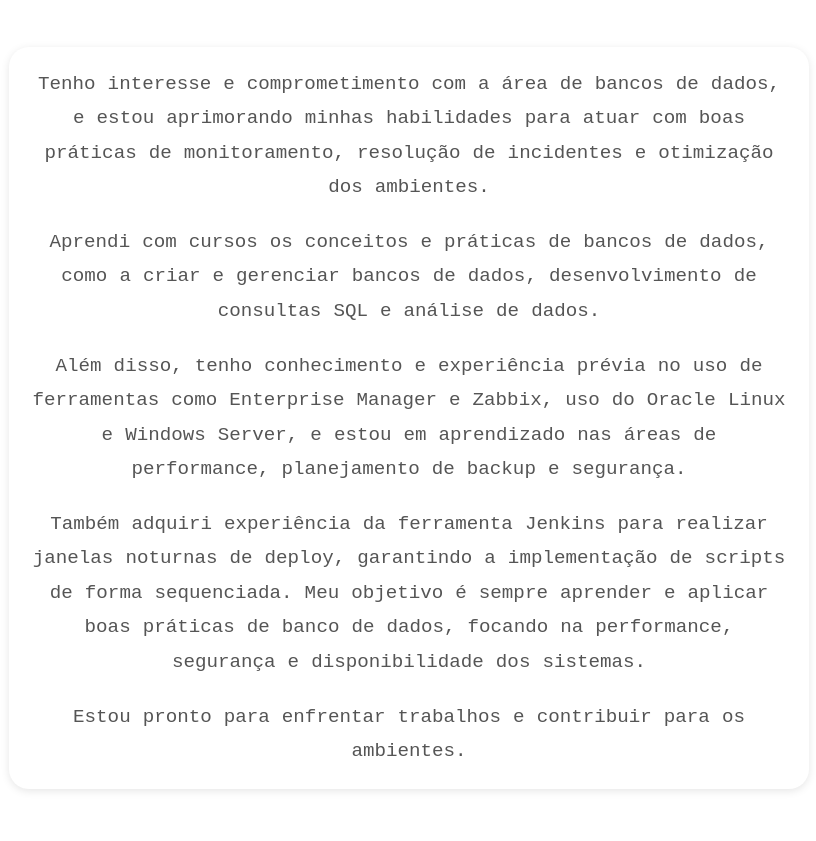
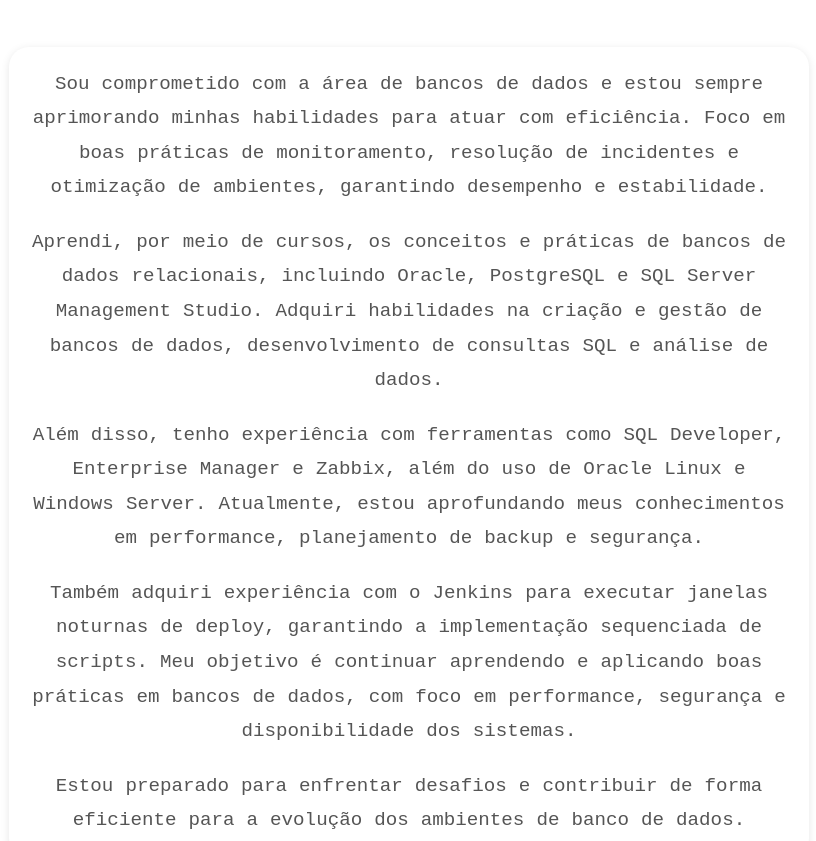
Before and after one commit to ribeiroarley/learning-projects-portfolio, a plain HTML site: page about.html in a window 1280 px wide. Shown: the part 677-1518 px from the top of the page, without its empty margins (231-1047 px from the left). Drawn offline with Linux system fonts and the light colour scheme.

Commit message:
update-narrative-text

```diff
--- a/about.html
+++ b/about.html
@@ -32,19 +32,19 @@
             <img src="img/arleydba.jpg" alt="Foto de Arley" class="profile-pic">
             <div class="text-block">
                 <p class="narrative-text">
-                    Tenho interesse e comprometimento com a área de bancos de dados, e estou aprimorando minhas habilidades para atuar com boas práticas de monitoramento, resolução de incidentes e otimização dos ambientes.
+                    Sou comprometido com a área de bancos de dados e estou sempre aprimorando minhas habilidades para atuar com eficiência. Foco em boas práticas de monitoramento, resolução de incidentes e otimização de ambientes, garantindo desempenho e estabilidade.
                 </p>
                 <p class="narrative-text">
-                    Aprendi com cursos os conceitos e práticas de bancos de dados, como a criar e gerenciar bancos de dados, desenvolvimento de consultas SQL e análise de dados.
+                    Aprendi, por meio de cursos, os conceitos e práticas de bancos de dados relacionais, incluindo Oracle, PostgreSQL e SQL Server Management Studio. Adquiri habilidades na criação e gestão de bancos de dados, desenvolvimento de consultas SQL e análise de dados.
                 </p>
                 <p class="narrative-text">
-                    Além disso, tenho conhecimento e experiência prévia no uso de ferramentas como Enterprise Manager e Zabbix, uso do Oracle Linux e Windows Server, e estou em aprendizado nas áreas de performance, planejamento de backup e segurança.
+                    Além disso, tenho experiência com ferramentas como SQL Developer, Enterprise Manager e Zabbix, além do uso de Oracle Linux e Windows Server. Atualmente, estou aprofundando meus conhecimentos em performance, planejamento de backup e segurança.
                 </p>
                 <p class="narrative-text">
-                    Também adquiri experiência da ferramenta Jenkins para realizar janelas noturnas de deploy, garantindo a implementação de scripts de forma sequenciada. Meu objetivo é sempre aprender e aplicar boas práticas de banco de dados, focando na performance, segurança e disponibilidade dos sistemas.
+                    Também adquiri experiência com o Jenkins para executar janelas noturnas de deploy, garantindo a implementação sequenciada de scripts. Meu objetivo é continuar aprendendo e aplicando boas práticas em bancos de dados, com foco em performance, segurança e disponibilidade dos sistemas.
                 </p>
                 <p class="narrative-text">
-                    Estou pronto para enfrentar trabalhos e contribuir para os ambientes.
+                    Estou preparado para enfrentar desafios e contribuir de forma eficiente para a evolução dos ambientes de banco de dados.
                 </p>
             </div>
         </section>
```
